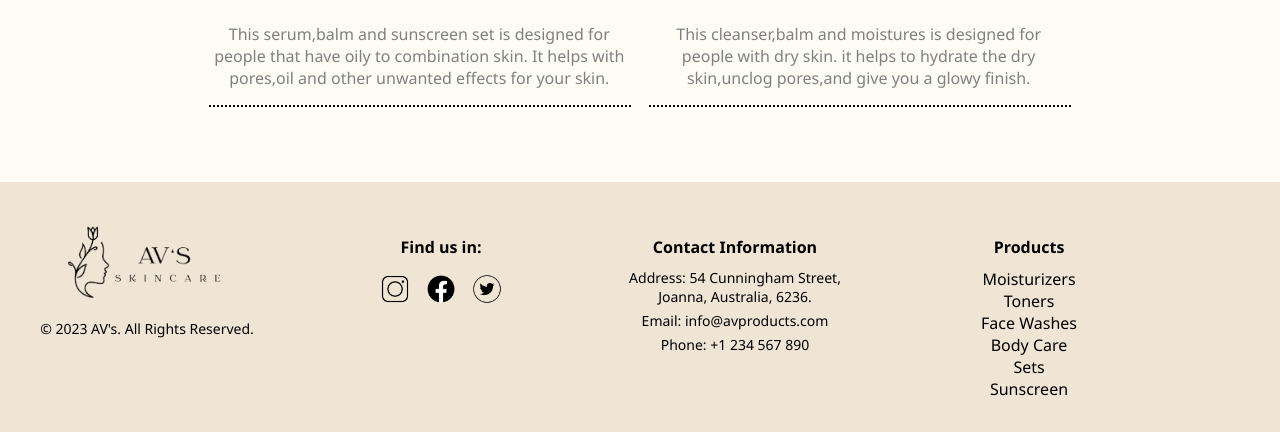
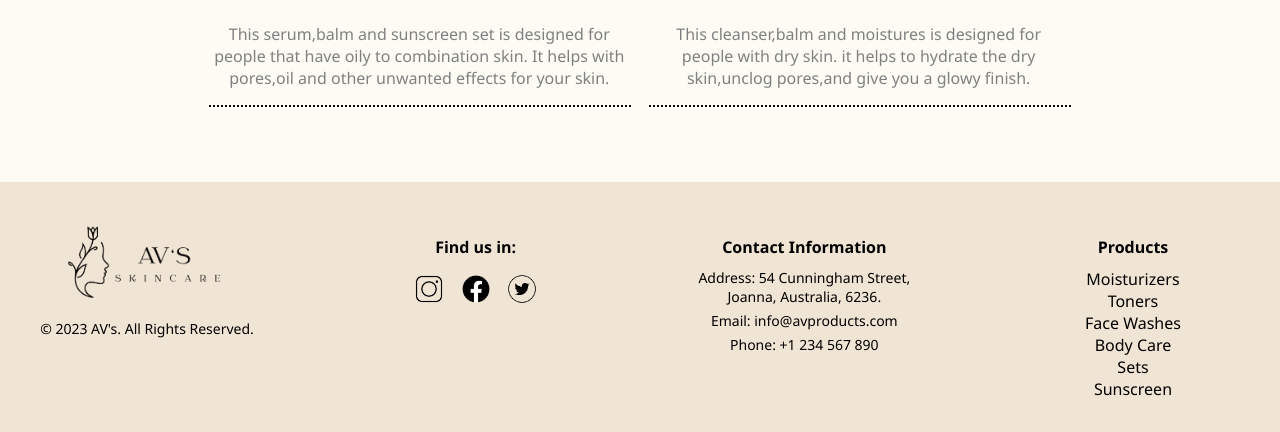
Before and after one commit to vesahs/AV, a PHP site: page /Produktet-sets.html in a window 1280 px wide. Shown: the part 691-1123 px from the top of the page. Run offline with PHP 8.4, Linux system fonts and the light colour scheme.

Commit message:
added space between columns on footer

```diff
--- a/style/products.css
+++ b/style/products.css
@@ -177,6 +177,7 @@ footer {
 
 .footer-columns {
     text-align: center;
+    justify-content: space-between;
     /* i shtin t4ta kolonat nmes */
 }
 
```
